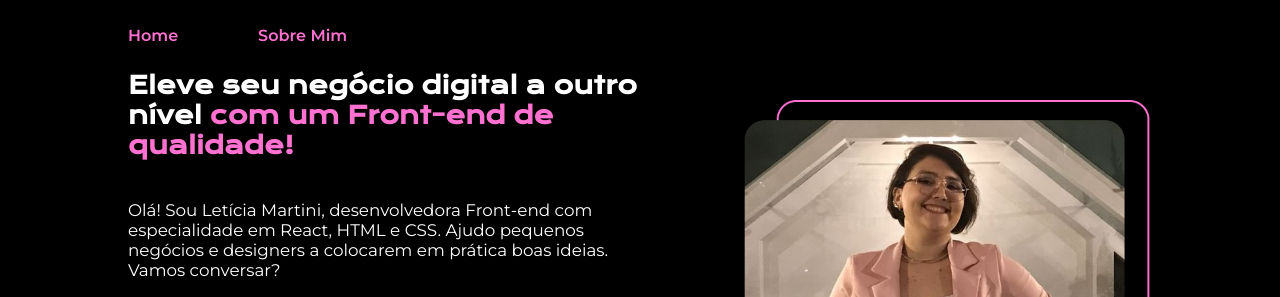
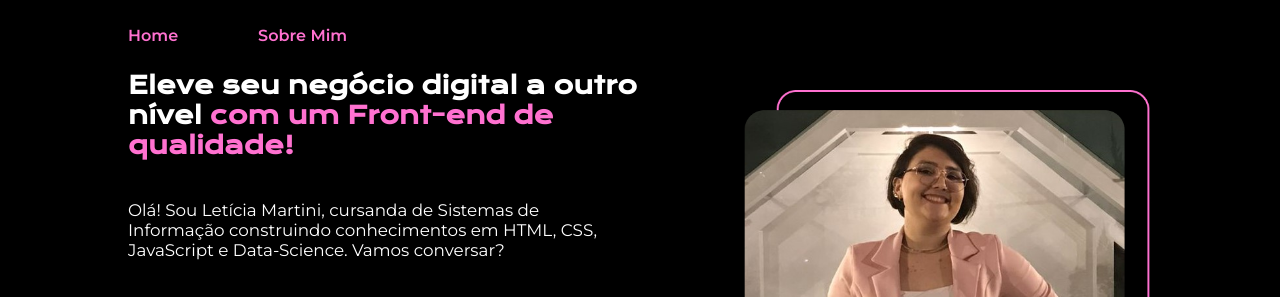
Before and after one commit to LeMartini/portifolio, a plain HTML site: page index.html in a window 1280 px wide. Shown: the top 297 px of the page. Drawn offline with nearby package versions, Linux system fonts and the light colour scheme.

Commit message:
Add files via upload

```diff
--- a/index.html
+++ b/index.html
@@ -17,7 +17,7 @@
         <main class="apresentacao">
             <section class="apresentacao__conteudo">
                 <h1 class="apresentacao__conteudo__titulo">Eleve seu negócio digital a outro nível <strong class = "titulo-destaque">com um Front-end de qualidade!</strong></h1>
-                <p class="apresentacao__conteudo__paragrafo">Olá! Sou Letícia Martini, desenvolvedora Front-end com especialidade em React, HTML e CSS. Ajudo pequenos negócios e designers a colocarem em prática boas ideias. Vamos conversar?</p>
+                <p class="apresentacao__conteudo__paragrafo">Olá! Sou Letícia Martini, cursanda de Sistemas de Informação construindo conhecimentos em HTML, CSS, JavaScript e Data-Science. Vamos conversar?</p>
                 <div class="apresentacao__conteudo_botoes">
                     <h2 class="apresentacao__conteudo_botoes__subtitulo">Acesse minhas redes:</h2>
                     <a class="apresentacao__conteudo_botoes__botao" href="https://github.com/LeMartini">
```
